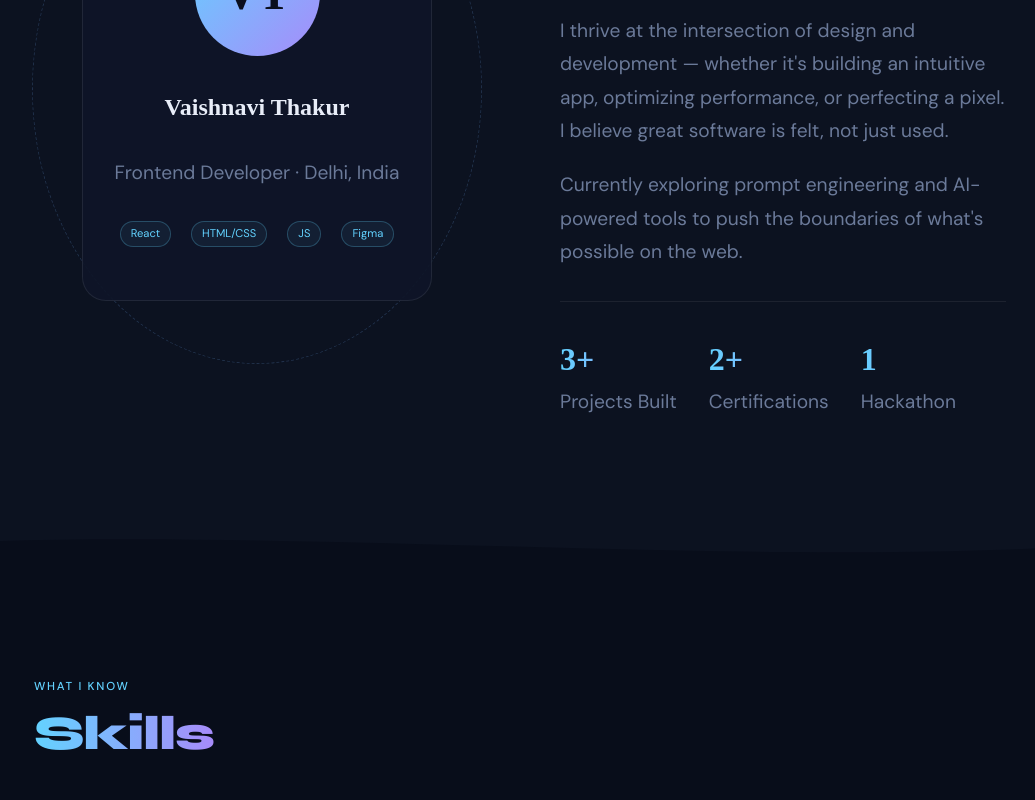
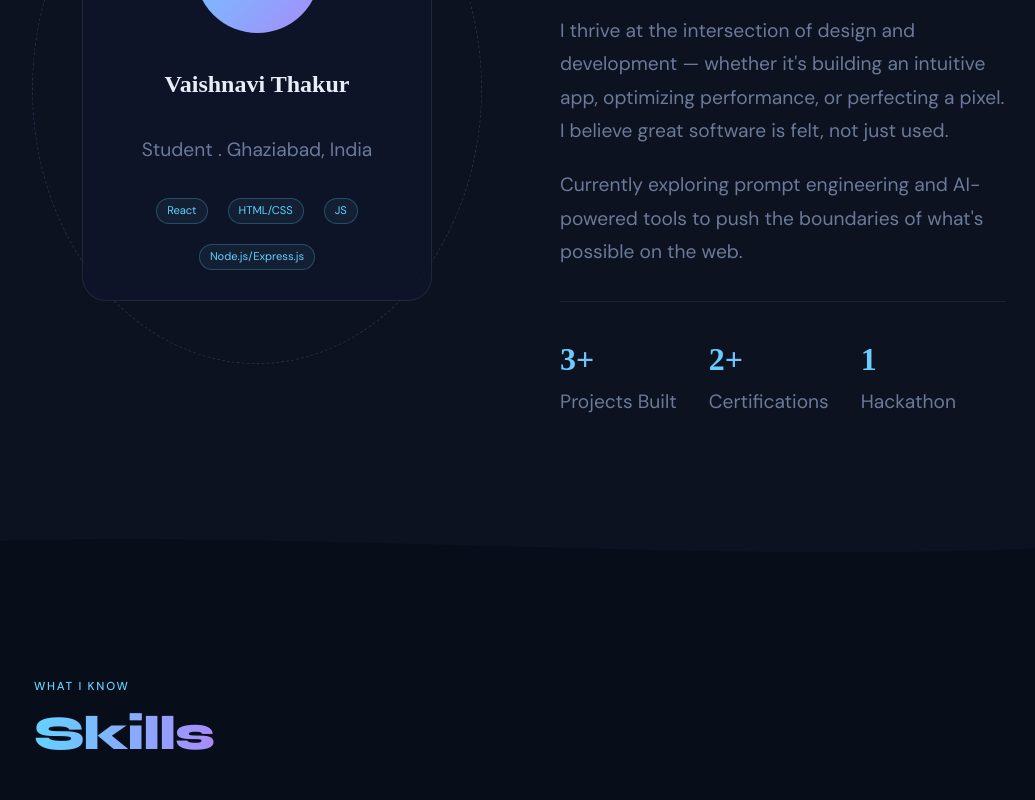
Before and after one commit to Vaishnavi22Thakur/Personal-Portfolio, a React (Vite) app: page / in a window 1280 px wide. Shown: the part 1200-2000 px from the top of the page, without its empty margins (120-1155 px from the left). Built offline with nearby package versions, Linux system fonts and the light colour scheme.

Commit message:
Updated Portfolio

```diff
--- a/src/App.css
+++ b/src/App.css
@@ -1,4 +1,3 @@
-/* ── RESET & BASE ── */
 *, *::before, *::after {
   box-sizing: border-box;
   margin: 0;
@@ -35,7 +34,6 @@ body {
   overflow-x: hidden;
 }
 
-/* noise overlay */
 body::before {
   content: '';
   position: fixed;
@@ -51,7 +49,6 @@ a {
   color: inherit;
 }
 
-/* ── SHARED LAYOUT ── */
 .section-inner {
   max-width: 1100px;
   margin: 0 auto;
@@ -83,7 +80,6 @@ a {
   background-clip: text;
 }
 
-/* ── SCROLL REVEAL ── */
 .reveal {
   opacity: 0;
   transform: translateY(32px);
@@ -95,7 +91,6 @@ a {
   transform: translateY(0);
 }
 
-/* ── BUTTONS ── */
 .btn-primary {
   display: inline-flex;
   align-items: center;
@@ -140,7 +135,6 @@ a {
   transform: translateY(-2px);
 }
 
-/* ── RESPONSIVE ── */
 @media (max-width: 768px) {
   .section-inner {
     padding: 70px 5%;
--- a/src/App.jsx
+++ b/src/App.jsx
@@ -34,34 +34,28 @@ function App() {
 
       <Hero />
 
-      {/* Hero → About */}
       <WaveDivider fromColor="var(--bg)" toColor="var(--bg2)" flip={false} />
 
       <About />
 
-      {/* About → Skills */}
       <WaveDivider fromColor="var(--bg2)" toColor="var(--bg)" flip={true} />
 
       <Skills />
 
       <DiamondDivider />
 
-      {/* Skills → Experience */}
       <WaveDivider fromColor="var(--bg)" toColor="var(--bg2)" flip={false} />
 
       <Experience />
 
-      {/* Experience → Projects */}
       <WaveDivider fromColor="var(--bg2)" toColor="var(--bg)" flip={true} />
 
       <Projects />
 
-      {/* Projects → Achievements */}
       <WaveDivider fromColor="var(--bg)" toColor="var(--bg2)" flip={false} />
 
       <Achievements />
 
-      {/* Achievements → Contact */}
       <WaveDivider fromColor="var(--bg2)" toColor="var(--bg)" flip={true} />
 
       <Contact />
--- a/src/components/About.jsx
+++ b/src/components/About.jsx
@@ -14,12 +14,12 @@ export default function About() {
             <div className="about-card">
               <div className="about-avatar">VT</div>
               <div className="about-card-name">Vaishnavi Thakur</div>
-              <div className="about-card-role">Frontend Developer · Delhi, India</div>
+              <div className="about-card-role">Student . Ghaziabad, India</div>
               <div className="about-card-tags">
                 <span className="tag">React</span>
                 <span className="tag">HTML/CSS</span>
                 <span className="tag">JS</span>
-                <span className="tag">Figma</span>
+                <span className="tag">Node.js/Express.js</span>
               </div>
             </div>
           </div>
--- a/src/components/Contact.jsx
+++ b/src/components/Contact.jsx
@@ -2,9 +2,10 @@ import React from 'react';
 import './Contact.css';
 
 const CONTACT_LINKS = [
-  { icon: '✉️', label: 'Email Me',  href: 'mailto:vaaishnavi4713@gmail.com@gmail.com' },
+  { icon: '✉️', label: 'Email Me',  href: 'mailto:vaaishnavi4713@gmail.com' },
   { icon: '🐙', label: 'GitHub',    href: 'https://github.com/Vaishnavi22Thakur' },
   { icon: '💼', label: 'LinkedIn',  href: 'https://www.linkedin.com/in/vaishnavi-thakur-9674b5381?' },
+  { icon: '📄', label: 'Download CV', href: '/resume2.pdf' }
 ];
 
 export default function Contact() {
--- a/src/styles/global.css
+++ b/src/styles/global.css
@@ -37,7 +37,6 @@ a { text-decoration: none; color: inherit; }
 ul { list-style: none; margin: 0; padding: 0; }
 section { position: relative; z-index: 1; }
 
-/* ── LAYOUT ── */
 .section-inner {
   max-width: 1100px;
   margin: 0 auto;
@@ -71,7 +70,6 @@ section { position: relative; z-index: 1; }
   background-clip: text;
 }
 
-/* ── SCROLL REVEAL ── */
 .reveal {
   opacity: 0;
   transform: translateY(32px);
@@ -82,7 +80,6 @@ section { position: relative; z-index: 1; }
   transform: translateY(0);
 }
 
-/* ── TAG PILL ── */
 .tag {
   padding: 3px 10px;
   border-radius: 100px;
```
Also changed, not shown: 1 other file (tests, documents, lock files or other folders).
